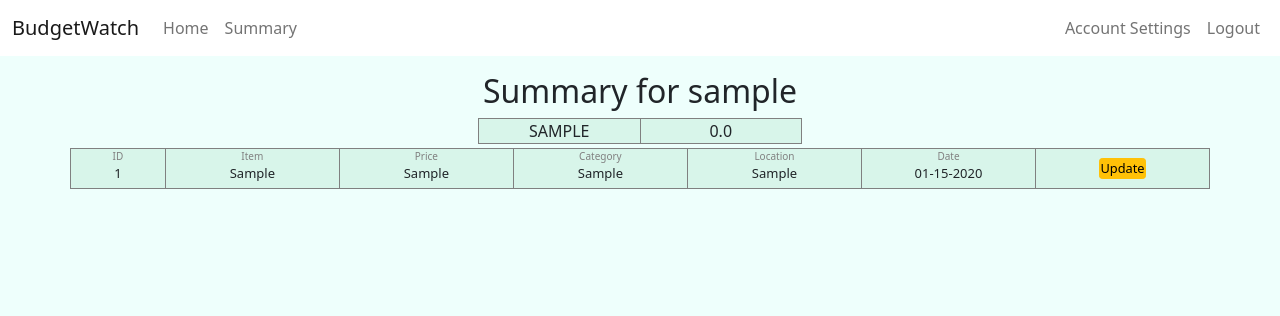
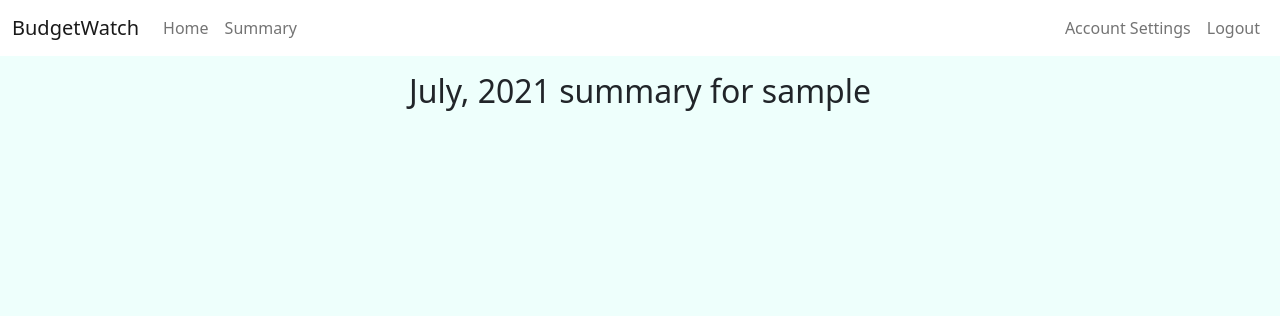
Before and after one commit to jasoncartera/budgetwatch, a Flask app: page /summary in a window 1280 px wide. Shown: the top 316 px of the page. Run offline with Flask 2, Linux system fonts and the light colour scheme; a user stored in the database is signed in; tables that the repository leaves empty hold one stand-in row (values such as "Sample post").

Commit message:
add summary

```diff
--- a/budgetwatch/__init__.py
+++ b/budgetwatch/__init__.py
@@ -2,6 +2,8 @@ from flask import Flask
 from flask_sqlalchemy import SQLAlchemy
 from flask_bcrypt import Bcrypt
 from flask_login import LoginManager
+from pytz import timezone
+
 
 app = Flask(__name__)
 app.config['SECRET_KEY'] = '28e32a4acc7790b99603195fa5263097'
@@ -12,4 +14,6 @@ login_manager = LoginManager(app)
 login_manager.login_view = 'login'
 login_manager.login_message_category = 'info'
 
+
 from budgetwatch import routes
+from .util import filters
--- a/budgetwatch/routes.py
+++ b/budgetwatch/routes.py
@@ -1,15 +1,20 @@
+from datetime import date, datetime
 from flask import render_template, url_for, flash, redirect, request, abort
 from budgetwatch import app, db, bcrypt
 from budgetwatch.forms import RegistrationForm, LoginForm, DataEntryForm, UpdateAccountForm
 from budgetwatch.models import User, Entry
 from flask_login import login_user, current_user, logout_user, login_required
+from sqlalchemy import extract
+from datetime import datetime
+import calendar
+from pytz import timezone
 
 @app.route('/home', methods=['GET', 'POST'])
 @login_required
 def home():
     form = DataEntryForm()
     if form.validate_on_submit():
-        entry = Entry(item=form.item.data.capitalize(), category=form.category.data.capitalize(), price=str(form.price.data), location=form.location.data.capitalize(), date_posted=form.date.data, user_id=current_user.id)
+        entry = Entry(item=form.item.data.capitalize(), category=form.category.data.capitalize(), price=str(form.price.data), location=form.location.data.capitalize(), date_posted=form.data.data, user_id=current_user.id)
         db.session.add(entry)
         db.session.commit()
         flash('Data has been entered', 'success')
@@ -49,9 +54,11 @@ def login():
 @app.route('/summary')
 @login_required
 def summary():
-    entries = Entry.query.filter_by(user_id=current_user.id).limit(20)
-    category_sum = db.session.query(Entry.category, db.func.sum(Entry.price)).group_by(Entry.category).all()
-    return render_template('summary.html', title='Account Summary', entries=entries, category_sum=category_sum)
+    month = datetime.today().month
+    year = datetime.today().year
+    entries = Entry.query.filter_by(user_id=current_user.id).filter(extract('month', Entry.date_posted)==month).filter(extract('year', Entry.date_posted)==year).all()
+    category_sum = db.session.query(Entry.category, db.func.sum(Entry.price)).group_by(Entry.category).filter(extract('month', Entry.date_posted)==month).filter(extract('year', Entry.date_posted)==year).all()
+    return render_template('summary.html', title='Account Summary', entries=entries, category_sum=category_sum, month=calendar.month_name[month], year=year)
 
 
 @app.route('/settings', methods=['GET', 'POST'])
@@ -87,6 +94,7 @@ def update_entry(entry_id):
         entry.category = form.category.data
         entry.price = str(form.price.data)
         entry.location = form.location.data
+        entry.date_posted = form.date.data
         db.session.commit()
         flash('Your entry has been updated', 'success')
         return redirect(url_for('summary'))
--- a/budgetwatch/static/app.css
+++ b/budgetwatch/static/app.css
@@ -17,7 +17,6 @@ body {
     width: 100%;
     max-width: 300px;
     text-align: center;
-    text-transform: uppercase;
   }
 
 .summary-item {
--- a/budgetwatch/templates/summary.html
+++ b/budgetwatch/templates/summary.html
@@ -1,6 +1,6 @@
 {% extends "layout.html" %}
 {% block content %}
-<h2 class='justify-self-center'>Summary for {{ current_user.username }}</h2>
+<h2 class='justify-self-center'>{{ month }}, {{ year }} summary for {{ current_user.username }}</h2>
 
 
 <div class="container">
@@ -65,7 +65,7 @@
                 <p>Date</p>
             </div>
             <div class="cell-value">
-                {{ entry.date_posted.strftime('%m-%d-%Y') }}
+                {{ entry.date_posted | pacific_time }}
             </div>
         </div>
         <div class="entry-item col">
```
Also changed, not shown: budgetwatch/util/filters.py (added, +9 -0 lines).
